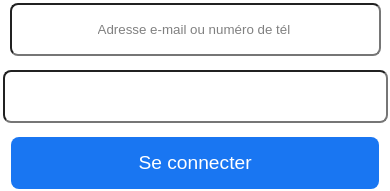
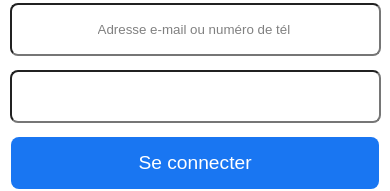
Before and after one commit to Aminodoss/project-login-Facebook, a plain HTML site: page index.html in a window 390 px wide. Shown: the part 1112-1303 px from the top of the page. Drawn offline with Linux system fonts and the light colour scheme.

Commit message:
Update style.css

```diff
--- a/style.css
+++ b/style.css
@@ -229,7 +229,7 @@ transition: 0.2s;
 
 }
 .input p:nth-of-type(2) input{
-    padding: 17px 102px 17px 102px;
+   padding:  17px 102px 17px 102px;
     border-radius: 8px ;
     border-radius: blue;
 
@@ -302,3 +302,11 @@ transition: 0.2s;
         transform: translateY(-58px);
     }
 }
+@media(max-width:576px){
+   .container .card .input p:nth-of-type(2) input{
+        padding: 17px 87px 17px 86px;
+
+        width: 194px;
+
+   }
+}
```
